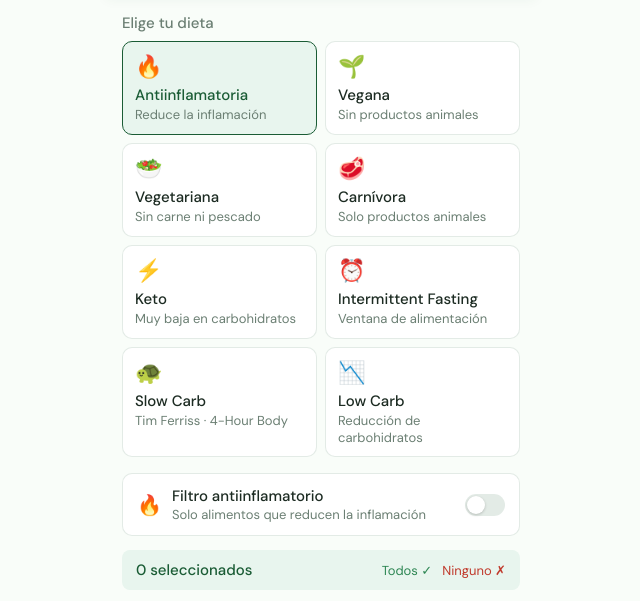
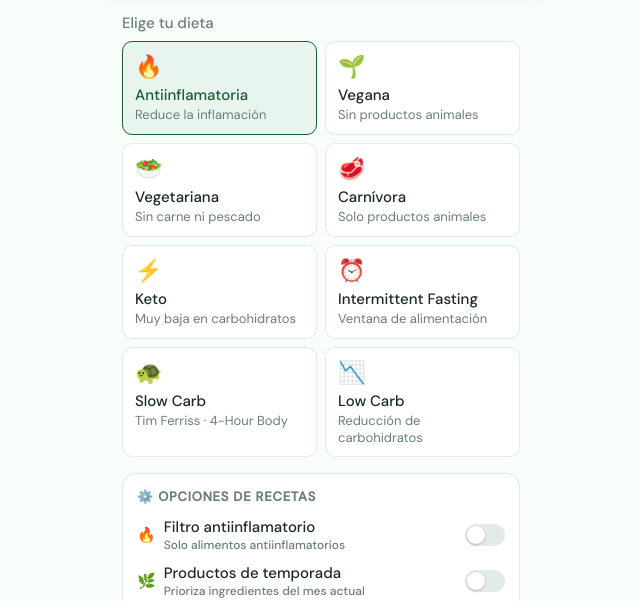
Before and after one commit to maikgoo/Comer_sano_app, a plain HTML site: page index.html in a window 1280 px wide. Shown: the part 182-783 px from the top of the page, without its empty margins (319-959 px from the left). Drawn offline with nearby package versions, Linux system fonts and the light colour scheme.

Commit message:
Update index.html

```diff
--- a/index.html
+++ b/index.html
@@ -170,33 +170,25 @@ body { font-family: 'DM Sans', sans-serif; background: var(--bg); color: var(--t
 </nav>
 
 <div id="screen-foods" class="screen active">
+
+  <!-- 1. SELECTOR DE DIETA -->
   <div style="margin-bottom:16px">
     <div class="diet-selector-label">Elige tu dieta</div>
     <div class="diet-grid" id="diet-grid"></div>
   </div>
-  <div class="anti-toggle" id="anti-toggle" onclick="toggleAnti()">
-    <div class="anti-left">
-      <span style="font-size:20px">🔥</span>
-      <div>
-        <div class="anti-text">Filtro antiinflamatorio</div>
-        <div class="anti-sub">Solo alimentos que reducen la inflamación</div>
-      </div>
-    </div>
-    <div class="toggle-sw" id="anti-sw"></div>
-  </div>
-  <div class="counter-bar">
-    <span class="counter-text" id="counter-text">0 seleccionados</span>
-    <div class="counter-btns">
-      <span class="cbtn" onclick="selectAll()">Todos ✓</span>
-      <span class="cbtn red" onclick="deselectAll()">Ninguno ✗</span>
-    </div>
-  </div>
-  <div class="saved-badge" id="saved-badge" style="display:none">💾 Selección guardada automáticamente</div>
-  <div id="food-categories"></div>
 
-  <!-- OPCIONES DE GENERACIÓN -->
+  <!-- 2. OPCIONES DE RECETAS -->
   <div class="options-panel">
     <div class="options-title">⚙️ Opciones de recetas</div>
+
+    <!-- Filtro antiinflamatorio -->
+    <div class="option-row" id="anti-toggle" onclick="toggleAnti()" style="cursor:pointer">
+      <div class="option-label">
+        <span>🔥</span>
+        <div><span>Filtro antiinflamatorio</span><span class="option-sub">Solo alimentos antiinflamatorios</span></div>
+      </div>
+      <div class="toggle-sw" id="anti-sw"></div>
+    </div>
 
     <!-- Temporada -->
     <div class="option-row">
@@ -228,7 +220,7 @@ body { font-family: 'DM Sans', sans-serif; background: var(--bg); color: var(--t
 
     <!-- Método de cocción -->
     <div class="option-row" style="flex-direction:column;align-items:flex-start;gap:8px">
-      <div class="option-label">🔥 Métodos de cocción</div>
+      <div class="option-label">🍳 Métodos de cocción</div>
       <div class="method-grid">
         <button class="method-btn active" onclick="toggleMethod('Sartén',this)">🍳 Sartén</button>
         <button class="method-btn" onclick="toggleMethod('Horno',this)">🔆 Horno</button>
@@ -239,7 +231,7 @@ body { font-family: 'DM Sans', sans-serif; background: var(--bg); color: var(--t
       </div>
     </div>
 
-    <!-- Número de personas -->
+    <!-- Personas -->
     <div class="option-row">
       <div class="option-label">👥 Personas</div>
       <div class="persons-ctrl">
@@ -249,7 +241,7 @@ body { font-family: 'DM Sans', sans-serif; background: var(--bg); color: var(--t
       </div>
     </div>
 
-    <!-- Número de días -->
+    <!-- Días de menú -->
     <div class="option-row">
       <div class="option-label">📅 Días de menú</div>
       <div class="persons-ctrl">
@@ -259,7 +251,7 @@ body { font-family: 'DM Sans', sans-serif; background: var(--bg); color: var(--t
       </div>
     </div>
 
-    <!-- Platos por día -->
+    <!-- Platos del día -->
     <div class="option-row" style="flex-direction:column;align-items:flex-start;gap:8px">
       <div class="option-label">🍽️ Platos del día</div>
       <div class="method-grid">
@@ -272,13 +264,13 @@ body { font-family: 'DM Sans', sans-serif; background: var(--bg); color: var(--t
     <!-- Calorías diarias objetivo -->
     <div class="option-row">
       <div class="option-label">
-        <span>🔥</span>
+        <span>🎯</span>
         <div><span>Calorías/día objetivo</span><span class="option-sub">0 = sin límite</span></div>
       </div>
       <input class="kcal-input" type="number" id="kcal-target" value="0" min="0" max="5000" step="50" oninput="kcalTarget=parseInt(this.value)||0">
     </div>
 
-    <!-- Porcentajes de macros -->
+    <!-- Distribución de macros -->
     <div class="option-row" style="flex-direction:column;align-items:flex-start;gap:6px">
       <div class="option-label">📊 Distribución de macros</div>
       <div class="macro-sliders">
@@ -302,6 +294,18 @@ body { font-family: 'DM Sans', sans-serif; background: var(--bg); color: var(--t
     </div>
   </div>
 
+  <!-- 3. SELECTOR DE ALIMENTOS -->
+  <div class="counter-bar">
+    <span class="counter-text" id="counter-text">0 seleccionados</span>
+    <div class="counter-btns">
+      <span class="cbtn" onclick="selectAll()">Todos ✓</span>
+      <span class="cbtn red" onclick="deselectAll()">Ninguno ✗</span>
+    </div>
+  </div>
+  <div class="saved-badge" id="saved-badge" style="display:none">💾 Selección guardada automáticamente</div>
+  <div id="food-categories"></div>
+
+  <!-- 4. BOTÓN GENERAR -->
   <button class="btn-generate" onclick="generateRecipes()" id="btn-generate">✨ Generar menú</button>
   <div style="height:20px"></div>
 </div>
```
